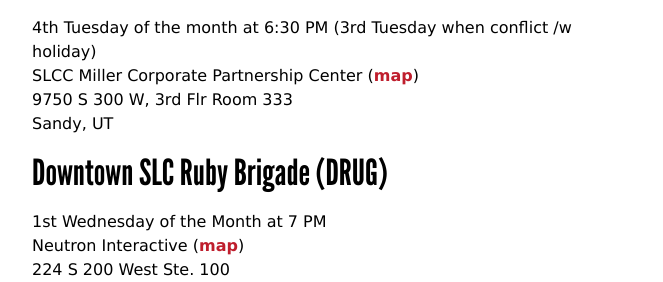
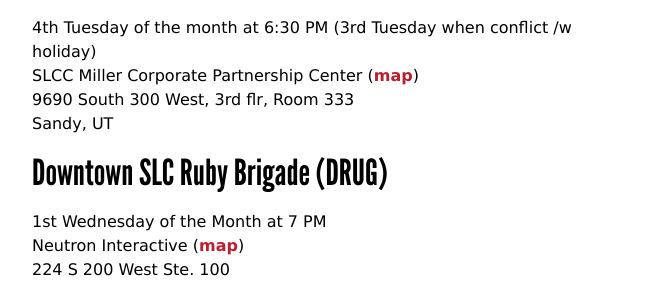
Before and after one commit to urug/urug.github.io, a Jekyll site: the page built from index.html, in a window 1280 px wide. Shown: the part 542-824 px from the top of the page, without its empty margins (308-971 px from the left). Built offline with Jekyll 4.4.1, drawn with Linux system fonts in a browser that asks for light colours.

Commit message:
corrected address of slc.rb meeting

```diff
--- a/index.html
+++ b/index.html
@@ -11,7 +11,7 @@
 <h2 id="slc.rb">Salt Lake County Ruby Brigade (slc.rb)</h2>
 <p>4th Tuesday of the month at 6:30 PM (3rd Tuesday when conflict /w holiday)<br>
 SLCC Miller Corporate Partnership Center (<a href="http://goo.gl/maps/BMNN3">map</a>)<br>
-9750 S 300 W, 3rd Flr Room 333<br>
+9690 South 300 West, 3rd flr, Room 333<br>
 Sandy, UT</p>
 
 <h2 id="downtown.rb">Downtown SLC Ruby Brigade (DRUG)</h2>
```
